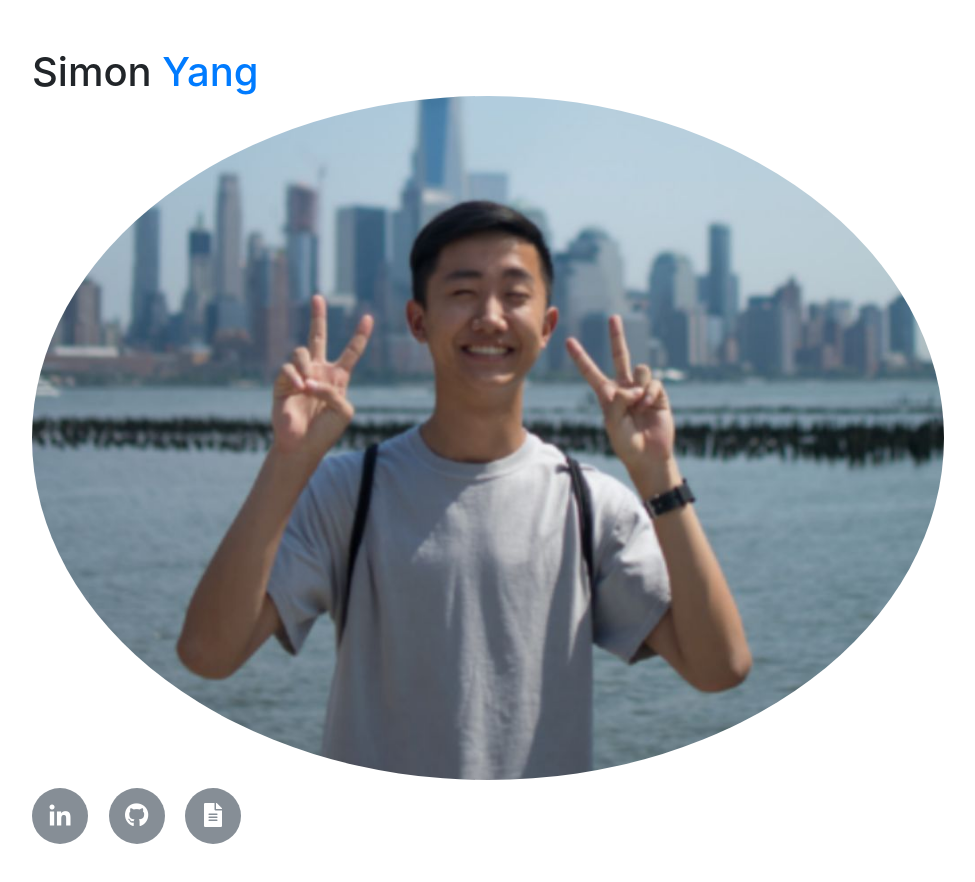
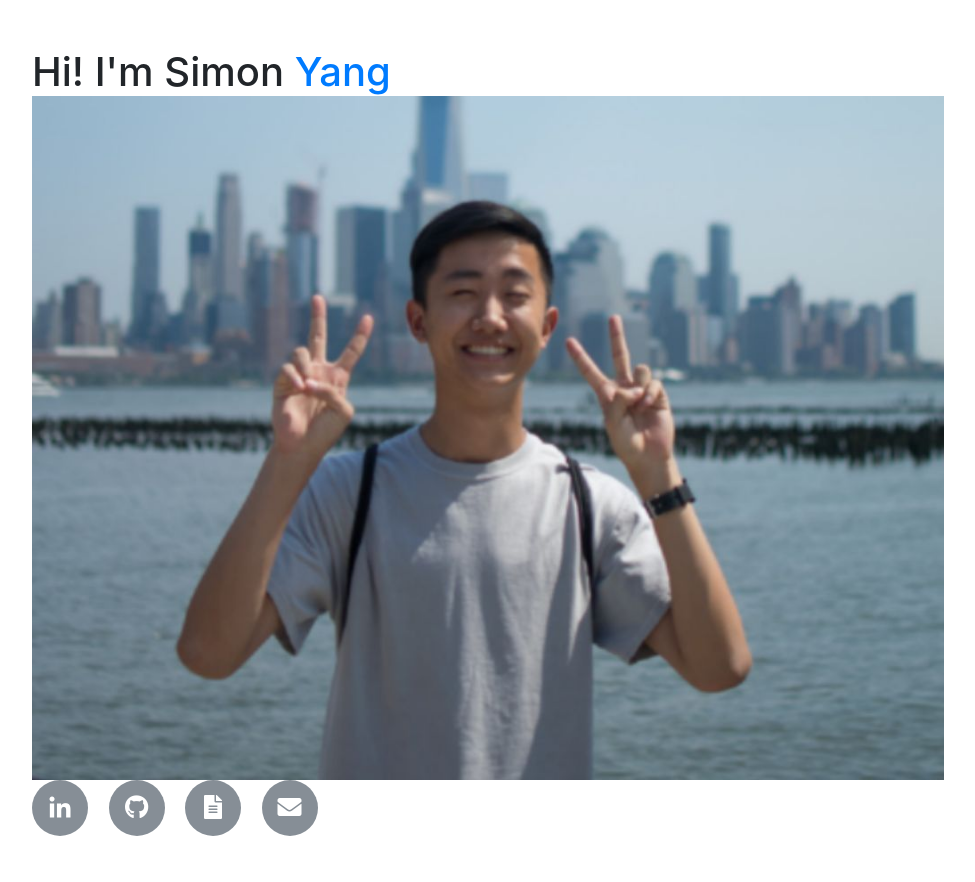
Before and after one commit to syang737/syang737.github.io, a website with bundled scripts: page index.html in a window 1280 px wide. Shown: the whole page, without its empty margins (288-1263 px from the left). Built offline with nearby package versions, Linux system fonts and the light colour scheme; a web font is replaced by a local one.

Commit message:
added mail favicon

```diff
--- a/index.html
+++ b/index.html
@@ -34,12 +34,12 @@
 
       <section class="resume-section p-3 p-lg-5 d-flex d-column" id="about">
         <div class="my-auto">
-          <h1 class="mb-0">Simon
+          <h1 class="mb-0">Hi! I'm Simon
             <span class="text-primary">Yang</span>
           </h1>
           <span class="d-block d-lg-none">Simon Yang</span>
       <span class="d-none d-lg-block">
-        <img class="img-fluid img-profile rounded-circle mx-auto mb-2" src="img/profile.jpg" alt="">
+        <img class="img-fluid img-profile" src="img/profile.jpg" alt="">
       </span>
 
 
@@ -52,6 +52,9 @@
             </a>
             <a href="img/resume.pdf">
               <i class="fas fa-file-alt"></i>
+            </a>
+            <a href="mailto:sy1924@nyu.edu">
+              <i class="fas fa-envelope"></i>
             </a>
           </div>
         </div>
```
